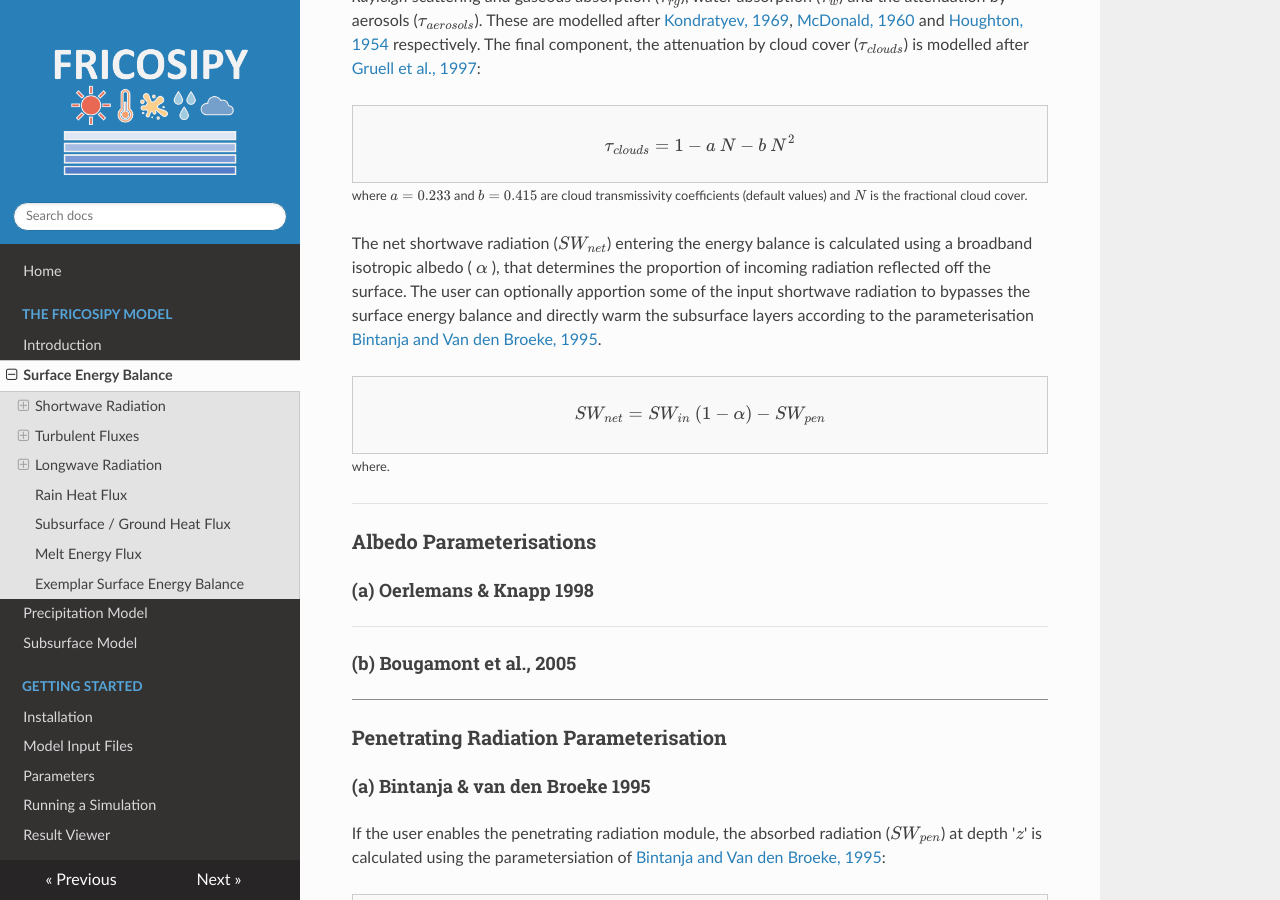
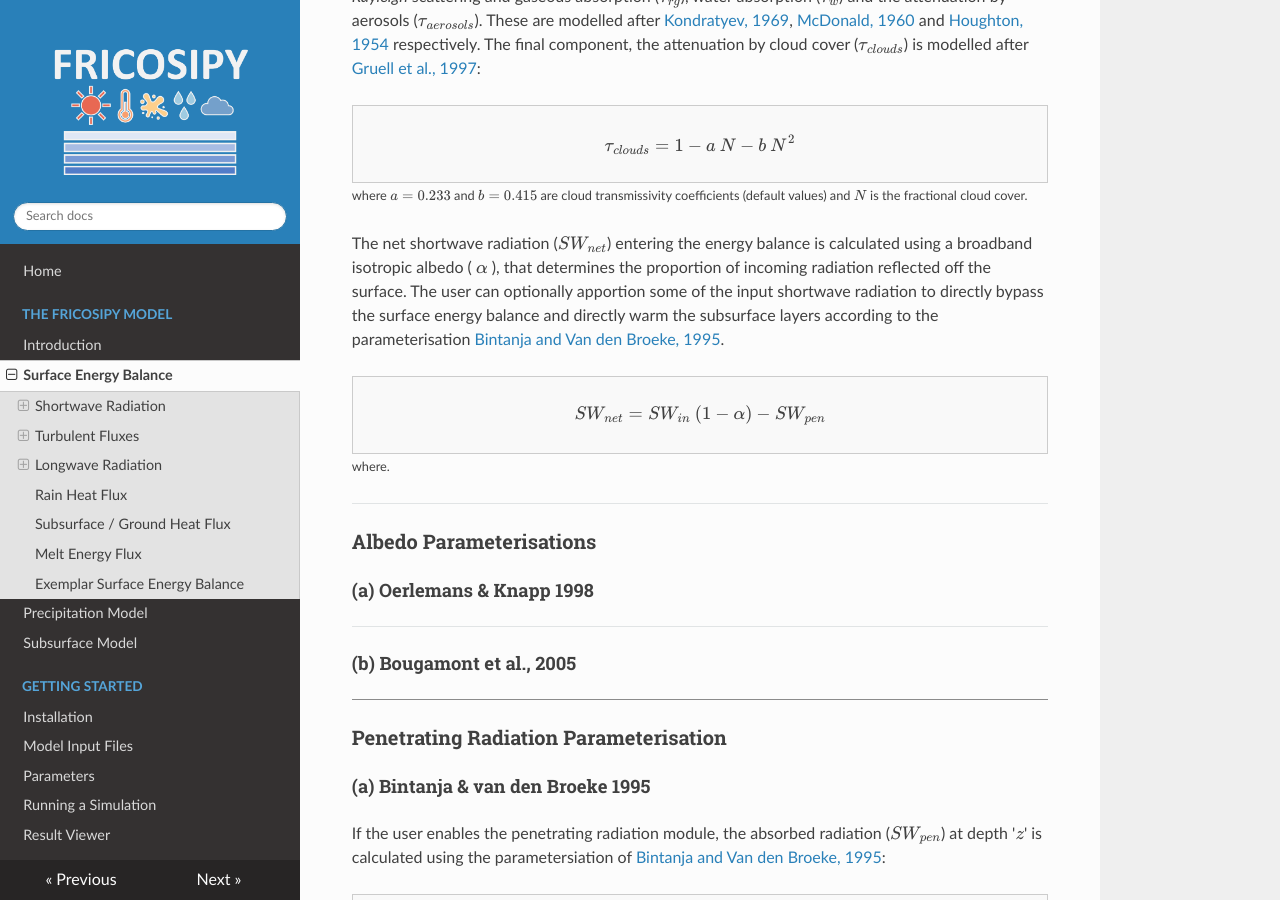
Before and after one commit to MarcusGastaldello/FRICOSIPY, an MkDocs documentation site: the page built from docs/surface_energy_balance.md, in a window 1280 px wide and 900 px high, scrolled down 1716 px. Built offline with MkDocs 1.6.1, drawn with Linux system fonts in a browser that asks for light colours; nearby versions of some CDN libraries.

Commit message:
Update surface_energy_balance.md

```diff
--- a/docs/surface_energy_balance.md
+++ b/docs/surface_energy_balance.md
@@ -57,7 +57,7 @@
 </div>
 <small>where $a = 0.233$ and $b = 0.415$ are cloud transmissivity coefficients (default values) and $N$ is the fractional cloud cover. </small>
 
-The net shortwave radiation ($SW_{net}$) entering the energy balance is calculated using a broadband isotropic albedo ( $\alpha$ ), that determines the proportion of incoming radiation reflected off the surface. The user can optionally apportion some of the input shortwave radiation to bypasses the surface energy balance and directly warm the subsurface layers according to the parameterisation [Bintanja and Van den Broeke, 1995](https://doi.org/10.1175/1520-0450(1995)034%3C0902:TSEBOA%3E2.0.CO;2).
+The net shortwave radiation ($SW_{net}$) entering the energy balance is calculated using a broadband isotropic albedo ( $\alpha$ ), that determines the proportion of incoming radiation reflected off the surface. The user can optionally apportion some of the input shortwave radiation to directly bypass the surface energy balance and directly warm the subsurface layers according to the parameterisation [Bintanja and Van den Broeke, 1995](https://doi.org/10.1175/1520-0450(1995)034%3C0902:TSEBOA%3E2.0.CO;2).
 
 <div style="border:1px solid #ccc; padding:10px; background:#f9f9f9;">
 $$
```
